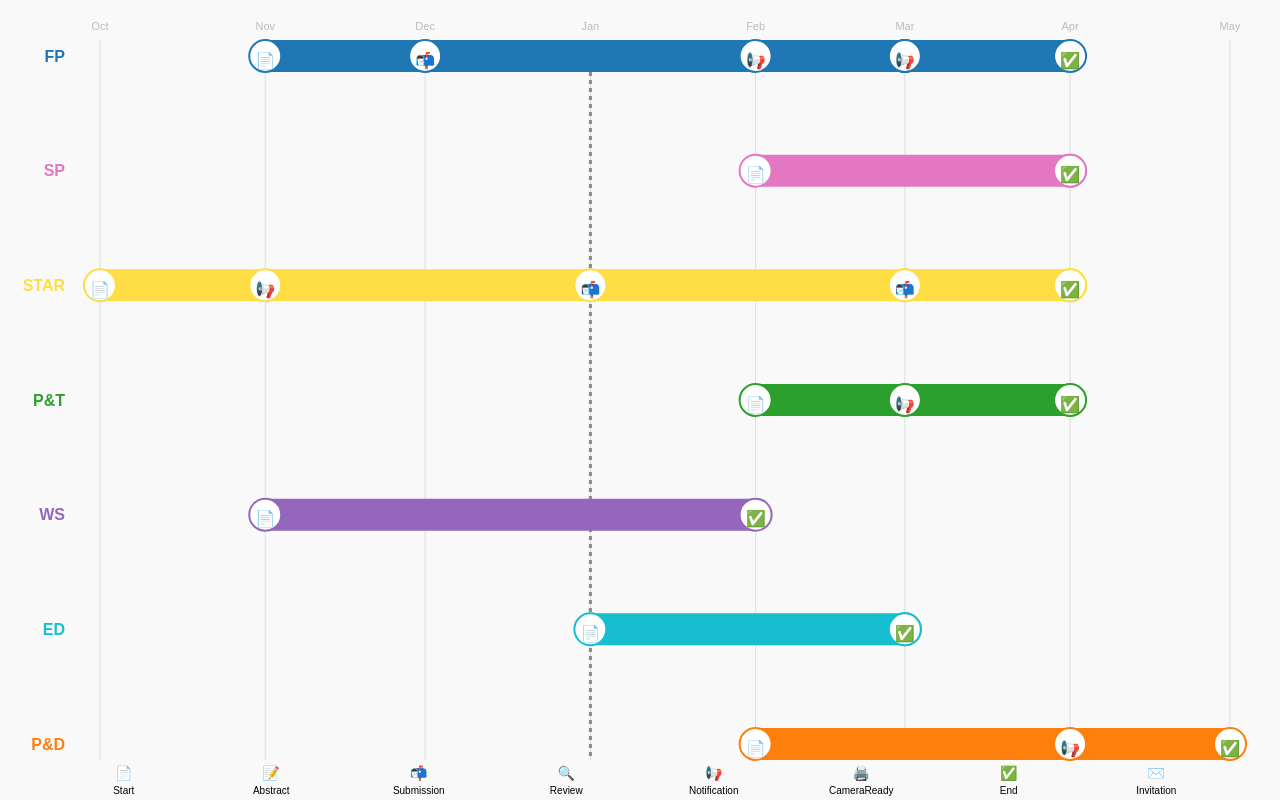
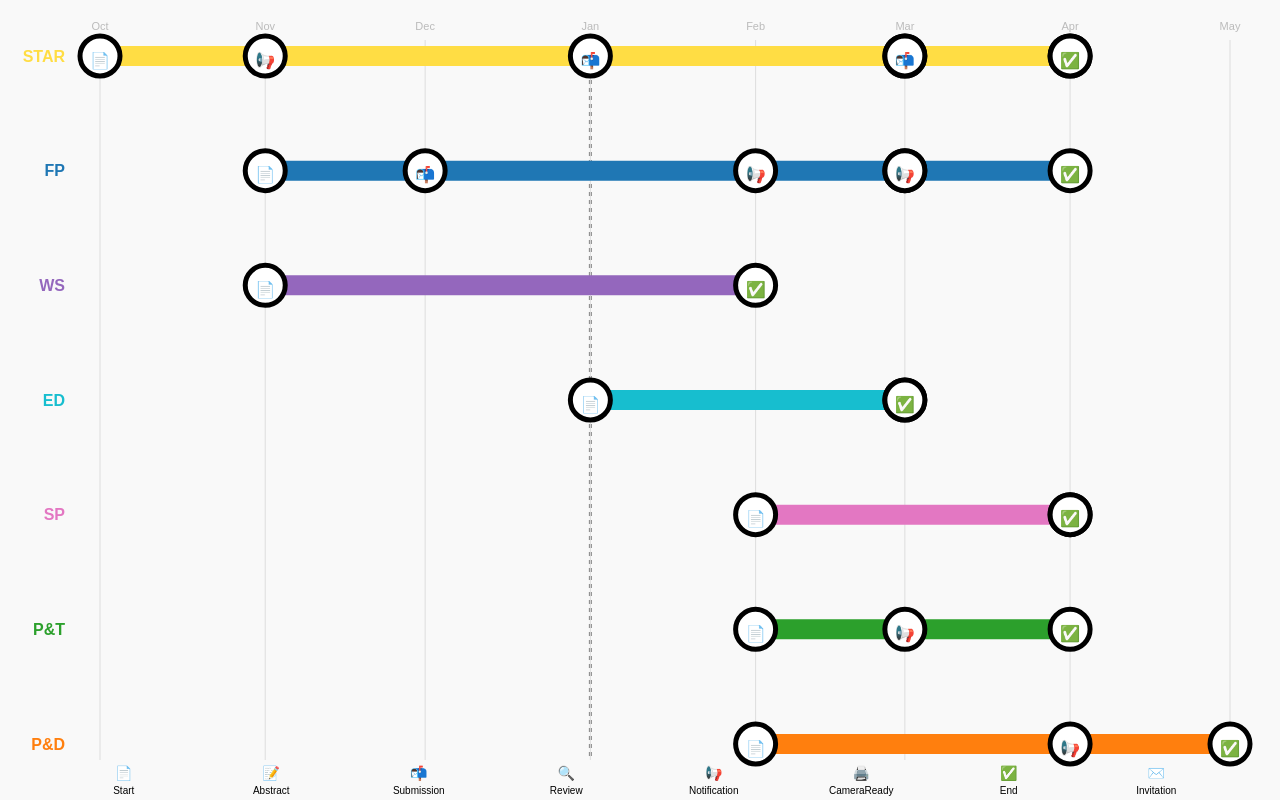
Before and after one commit to danylaksono/tube-timeline, a plain HTML site: page index.html in a window 1280 px wide. Drawn offline with nearby package versions, Linux system fonts and the light colour scheme.

Commit message:
black stroke + lane width + sort by first start

```diff
--- a/index.html
+++ b/index.html
@@ -30,7 +30,7 @@
     }
 
     .track-line {
-      stroke-width: 32;
+      stroke-width: 20;
       opacity: 1;
     }
 
@@ -143,6 +143,12 @@
 
     const today = new Date();
     data.forEach(track => track.dates.forEach(d => d.parsed = parseDate(d.date)));
+    data.sort((a, b) => {
+      const aStart = a.dates.find(d => d.type === 'start')?.parsed;
+      const bStart = b.dates.find(d => d.type === 'start')?.parsed;
+      return (aStart || new Date(9999, 0, 1)) - (bStart || new Date(9999, 0, 1));
+    });
+
 
     const allDates = [...new Set(data.flatMap(t => t.dates.map(d => d.parsed)))].sort((a, b) => a - b);
     const trackNames = data.map(d => d.track);
@@ -265,12 +271,20 @@
             return `translate(${x},${y})`;
           })
           .each(function (d) {
+            // Background circle (thicker black stroke)
+            d3.select(this)
+              .append('circle')
+              .attr('r', 20)
+              .attr('fill', '#fff')
+              .attr('stroke', '#000')
+              .attr('stroke-width', 5);
+
             d3.select(this)
               .append('circle')
               .attr('r', 16)
-              .attr('fill', '#fff')
-              .attr('stroke', track.color)
-              .attr('stroke-width', 2);
+              .attr('fill', '#fff');
+              // .attr('stroke', track.color)
+              // .attr('stroke-width', 2);
 
             d3.select(this)
               .append('text')
@@ -397,6 +411,7 @@
           .attr(isHorizontal ? 'y2' : 'x2', isHorizontal ? height : width);
       }
 
+      g.selectAll('.today-line').lower();
       g.selectAll('.track-line').raise();
       g.selectAll('.track-label').raise();
       g.selectAll('g').raise();
```
